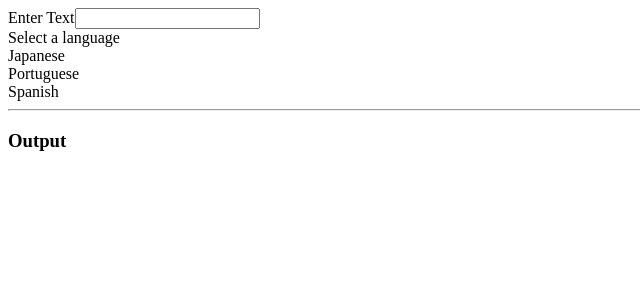
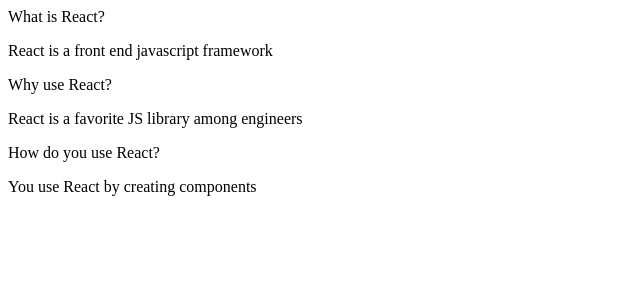
Before and after one commit to LuanQBarbosa/react-widget-project, a React (Create React App) app: page / in a window 1280 px wide. Shown: the top 300 px of the page, without its empty margins (0-640 px from the left). Built offline with nearby package versions, Linux system fonts and the light colour scheme; no server answers; the HTML template or start-up script is replaced by a standard one.

Commit message:
Naive routing implementation

```diff
--- a/src/App.js
+++ b/src/App.js
@@ -35,10 +35,37 @@
     }
 ];
 
+const showAccordion = () => {
+    if (window.location.pathname === '/') {
+        return <Accordion items={items} />
+    }
+};
+
+const showList = () => {
+    if (window.location.pathname === '/list') {
+        return <Search />
+    }
+};
+
+const showDropdown = () => {
+    if (window.location.pathname === '/dropdown') {
+        return <Dropdown />
+    }
+};
+
+const showTranslate = () => {
+    if (window.location.pathname === '/translate') {
+        return <Translate />
+    }
+};
+
 const App = () => {
     return (
         <div>
-            <Translate />
+            {showAccordion()}
+            {showList()}
+            {showDropdown()}
+            {showTranslate()}
         </div>
     );
 };
--- a/src/components/Convert.js
+++ b/src/components/Convert.js
@@ -11,7 +11,7 @@
         }, 750);
 
         return () => clearTimeout(timeoutId);
-    }, [text, language]);
+    }, [text]);
 
     useEffect(() => {
         const doTranslation = async () => {
```
